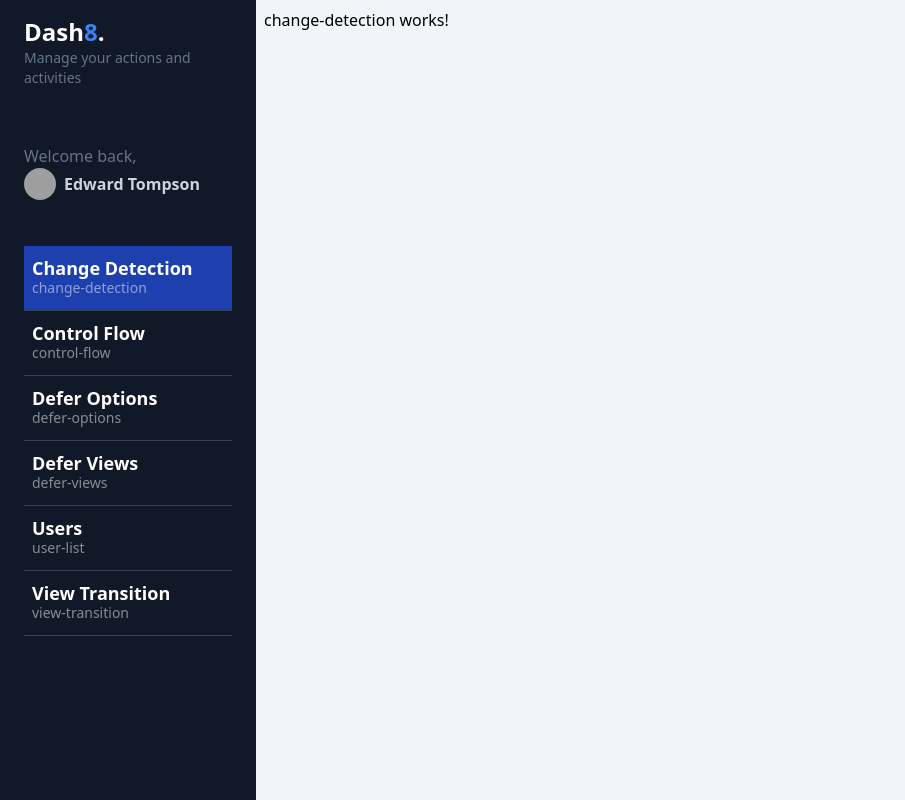
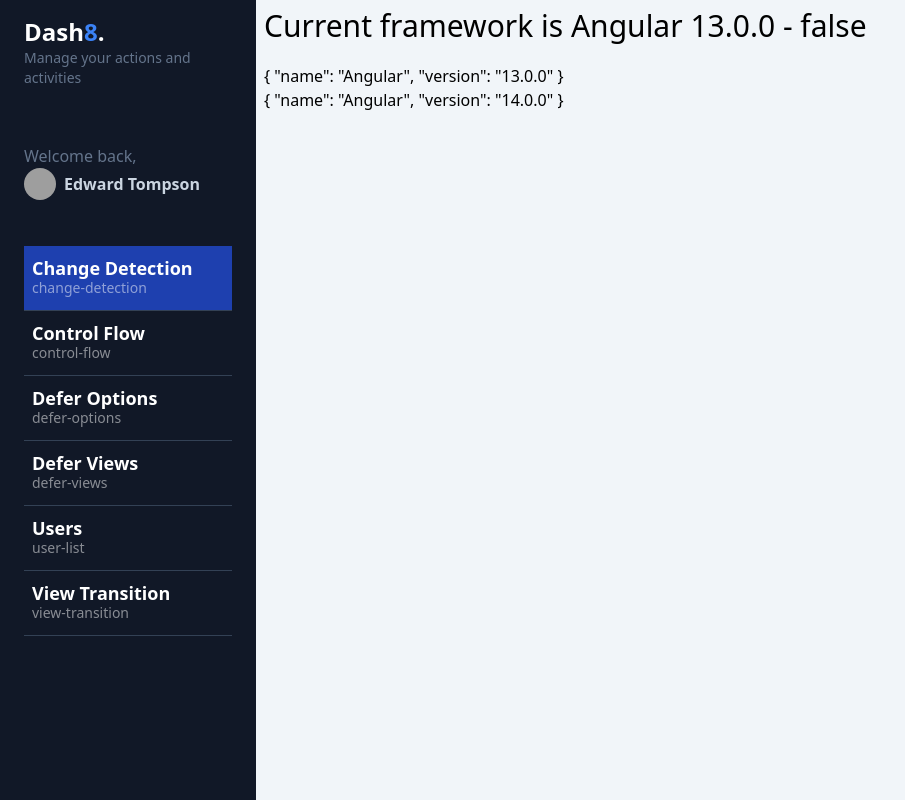
Before and after one commit to esangayt/Dashboard-Angular-18, an Angular app: page /dashboard/change-detection in a window 1280 px wide. Shown: the whole page, without its empty margins (0-905 px from the left). Built offline with nearby package versions, Linux system fonts and the light colour scheme; grey boxes are pictures that could not be loaded.

Commit message:
Prueba ZoneLess

```diff
--- a/src/app/pages/change-detection/change-detection.component.html
+++ b/src/app/pages/change-detection/change-detection.component.html
@@ -1 +1,5 @@
-<p>change-detection works!</p>
+<app-title [title]="currentFramework()"></app-title>
+
+{{frameworkAsSignal() | json}}
+<br>
+{{frameworkAsProperty() | json}}
--- a/src/app/pages/change-detection/change-detection.component.ts
+++ b/src/app/pages/change-detection/change-detection.component.ts
@@ -1,12 +1,37 @@
-import { Component } from '@angular/core';
+import {ChangeDetectionStrategy, Component, computed, signal} from '@angular/core';
+import {TitleComponent} from "@shared/title/title.component";
+import {CommonModule} from "@angular/common";
 
 @Component({
   selector: 'app-change-detection',
   standalone: true,
-  imports: [],
+  imports: [CommonModule, TitleComponent],
+  changeDetection: ChangeDetectionStrategy.OnPush,
   templateUrl: './change-detection.component.html',
   styles: ``
 })
 export class ChangeDetectionComponent {
+  public currentFramework = computed(() =>
+    `Current framework is ${this.frameworkAsSignal().name} ${this.frameworkAsSignal().version}`
+  )
 
+  public frameworkAsSignal = signal({
+    name: 'Angular',
+    version: '12.0.0'
+  })
+
+  public frameworkAsProperty = signal({
+    name: 'Angular',
+    version: '14.0.0'
+  })
+
+  constructor() {
+    setTimeout(() => {
+      this.frameworkAsSignal.update(frame => ({
+        ...frame, version: '13.0.0'
+      }))
+      console.log('Signal updated')
+    }, 3000);
+
+  }
 }
```
